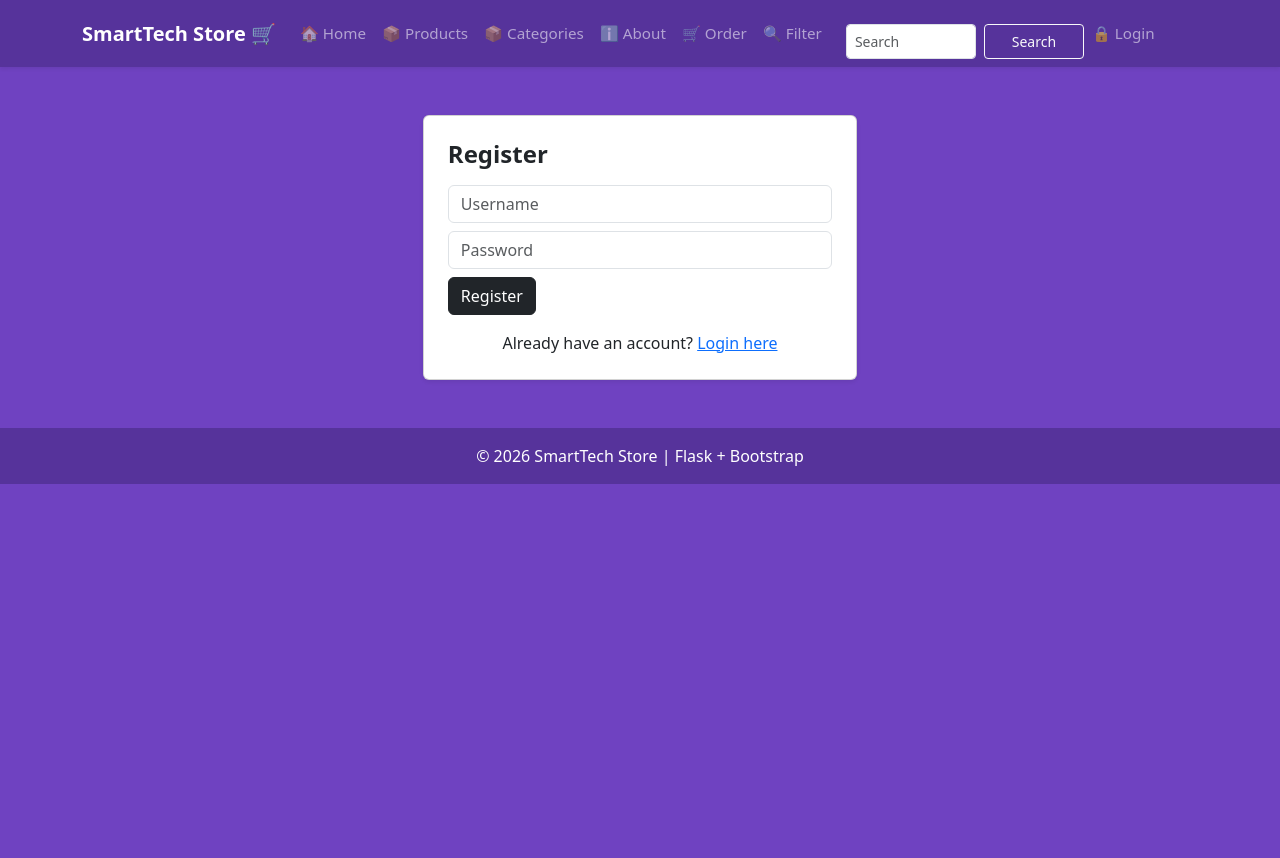
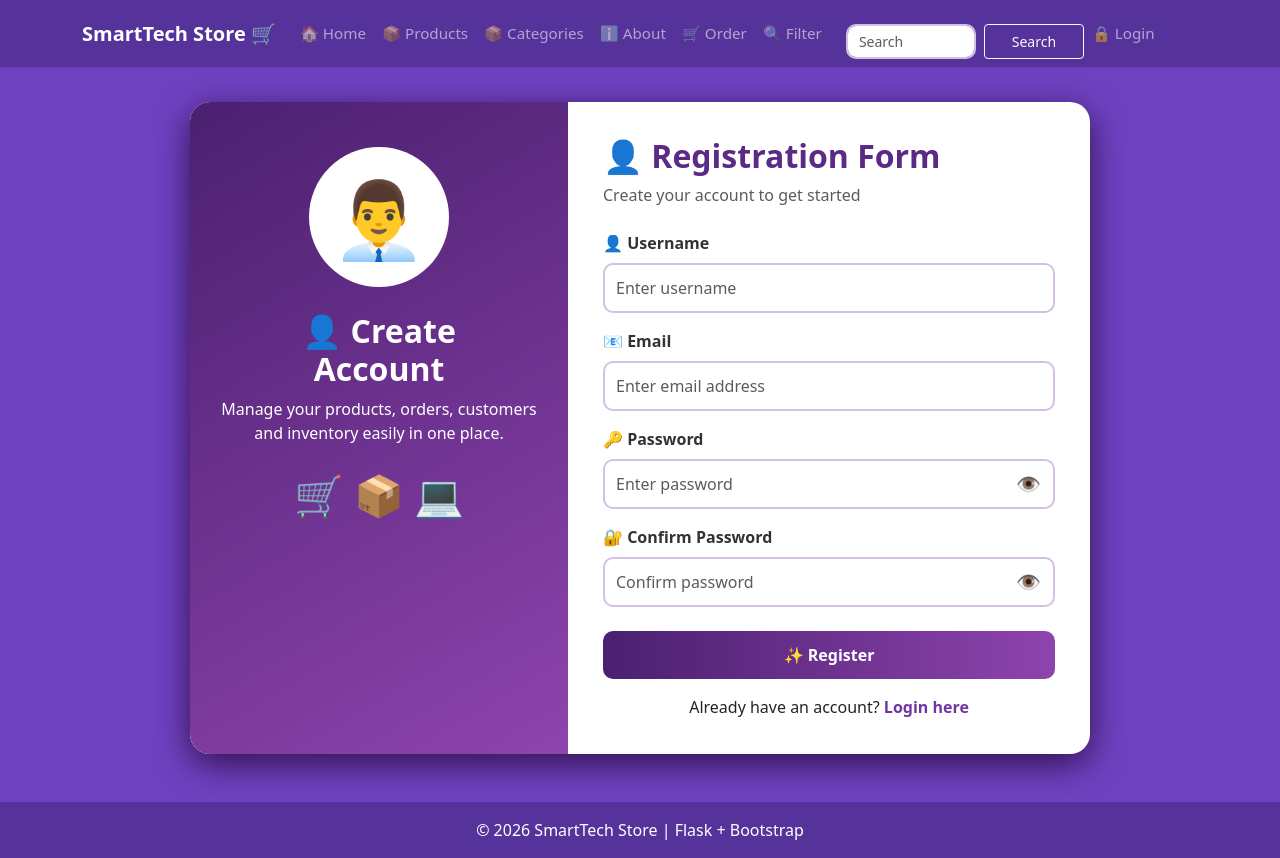
Before and after one commit to kadam768550/python-training, a Flask app: page /register in a window 1280 px wide. Before the commit the page ends 484 px from the top, so only its background shows below. Run offline with Flask 3, Linux system fonts and the light colour scheme.

Commit message:
Design the login, register,and other page

```diff
--- a/app.py
+++ b/app.py
@@ -514,6 +514,10 @@ def register():
             'password'
         ]
 
+        confirm_password = request.form[
+            'confirm_password'
+        ]
+
         conn = get_db()
 
         existing = conn.execute(
@@ -573,10 +577,6 @@ def login():
 
         username = request.form[
             'username'
-        ].strip()
-
-        email = request.form[
-            'email'
         ].strip()
 
         password = request.form[
--- a/templates/home.html
+++ b/templates/home.html
@@ -160,7 +160,6 @@
                 🛒 Welcome To SmartTech Store
             </h1>
 
-            <p class="lead">Your One-Stop Shop for Electronics & Accessories</p>
             <p class="lead">Everything Tech, All in One Place</p>
             <p class="lead">Smart Solutions for Smart People</p>
 
--- a/templates/register.html
+++ b/templates/register.html
@@ -1,22 +1,237 @@
 {% extends 'base.html' %}
+{% block title %}Register{% endblock %}
+
 {% block content %}
-<div class="container mt-5">
-    <div class="row justify-content-center px-2">
-        <div class="col-12 col-md-5">
-            <div class="card shadow-sm">
-                <div class="card-body p-4">
-                    <h4 class="fw-bold mb-3">Register</h4>
-                    <form method="POST" action="{{ url_for('register') }}">
-                        <input type="text" name="username" class="form-control mb-2" placeholder="Username">
-                        <input type="password" name="password" class="form-control mb-2" placeholder="Password">
-                        <button type="submit" class="btn btn-dark">Register</button>
-                    </form>
-                    <p class="text-center mt-3 mb-0">
-                        Already have an account? <a href="{{ url_for('login') }}">Login here</a>
-                    </p>
-                </div>
+
+<style>
+body{
+    background:#5b2a86!important;
+}
+
+.register-box{
+    max-width:900px;
+    margin:35px auto;
+    display:flex;
+    background:white;
+    border-radius:20px;
+    overflow:hidden;
+    box-shadow:0 10px 35px #32104d;
+}
+
+/* LEFT */
+.left{
+    width:42%;
+    background:linear-gradient(150deg,#4b2070,#8e44ad);
+    color:white;
+    padding:45px 25px;
+    text-align:center;
+}
+
+.left-img{
+    width:140px;
+    height:140px;
+    margin:auto;
+    border-radius:50%;
+    background:#fff;
+    display:flex;
+    align-items:center;
+    justify-content:center;
+    font-size:75px;
+    border:6px solid rgba(255,255,255,.4);
+}
+
+.left h2{
+    font-weight:bold;
+    margin-top:25px;
+}
+
+.left p{
+    color:white;
+}
+
+/* RIGHT */
+.right{
+    width:58%;
+    padding:35px;
+}
+
+.right h2{
+    color:#5b2a86;
+    font-weight:bold;
+}
+
+.form-label{
+    font-weight:bold;
+    color:#333;
+}
+
+.form-control{
+    border:2px solid #d4c0e5;
+    border-radius:10px;
+    padding:11px;
+}
+
+.form-control:focus{
+    border-color:#7d49aa;
+    box-shadow:0 0 0 3px rgba(125,73,170,.15);
+}
+
+.password-box{
+    position:relative;
+}
+
+.password-box .form-control{
+    padding-right:45px;
+}
+
+.eye{
+    position:absolute;
+    right:14px;
+    top:50%;
+    transform:translateY(-50%);
+    cursor:pointer;
+    font-size:20px;
+}
+
+.btn-register{
+    width:100%;
+    padding:12px;
+    border:0;
+    border-radius:10px;
+    background:linear-gradient(90deg,#4b2070,#8e44ad);
+    color:white;
+    font-weight:bold;
+}
+
+.login-link{
+    color:#6f35a0;
+    font-weight:bold;
+    text-decoration:none;
+}
+
+@media(max-width:700px){
+    .register-box{
+        margin:20px 12px;
+        display:block;
+    }
+
+    .left,.right{
+        width:100%;
+    }
+
+    .left{
+        padding:30px 20px;
+    }
+}
+</style>
+
+
+<div class="register-box">
+
+    <!-- LEFT SIDE -->
+    <div class="left">
+
+        <div class="left-img">
+            👨‍💼
+        </div>
+
+        <h2>👤 Create<br>Account</h2>
+
+        <p>
+            Manage your products, orders, customers
+            and inventory easily in one place.
+        </p>
+
+        <div style="font-size:40px;margin-top:20px;">
+            🛒 📦 💻
+        </div>
+
+    </div>
+
+
+    <!-- RIGHT SIDE -->
+    <div class="right">
+
+        <h2>👤 Registration Form</h2>
+        <p class="text-muted mb-4">
+            Create your account to get started
+        </p>
+
+        <form method="POST" action="{{ url_for('register') }}">
+
+            <label class="form-label">👤 Username</label>
+            <input type="text"
+                   name="username"
+                   class="form-control mb-3"
+                   placeholder="Enter username"
+                   required>
+
+            <label class="form-label">📧 Email</label>
+            <input type="email"
+                   name="email"
+                   class="form-control mb-3"
+                   placeholder="Enter email address"
+                   required>
+
+            <label class="form-label">🔑 Password</label>
+            <div class="password-box mb-3">
+                <input type="password"
+                       id="password"
+                       name="password"
+                       class="form-control"
+                       placeholder="Enter password"
+                       required>
+                <span class="eye"
+                      onclick="showPassword('password',this)">
+                    👁️
+                </span>
             </div>
-        </div>
+
+            <label class="form-label">🔐 Confirm Password</label>
+            <div class="password-box mb-4">
+                <input type="password"
+                       id="confirm_password"
+                       name="confirm_password"
+                       class="form-control"
+                       placeholder="Confirm password"
+                       required>
+                <span class="eye"
+                      onclick="showPassword('confirm_password',this)">
+                    👁️
+                </span>
+            </div>
+
+            <button type="submit" class="btn-register">
+                ✨ Register
+            </button>
+
+        </form>
+
+        <p class="text-center mt-3 mb-0">
+            Already have an account?
+            <a href="{{ url_for('login') }}" class="login-link">
+                Login here
+            </a>
+        </p>
+
     </div>
+
 </div>
+
+
+<script>
+function showPassword(id,eye){
+
+    let input=document.getElementById(id);
+
+    if(input.type==="password"){
+        input.type="text";
+        eye.innerHTML="🙈";
+    }else{
+        input.type="password";
+        eye.innerHTML="👁️";
+    }
+}
+</script>
+
 {% endblock %}
```
Also changed, not shown: templates/login.html (+117 -63 lines).
